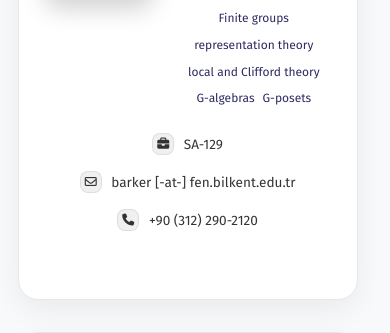
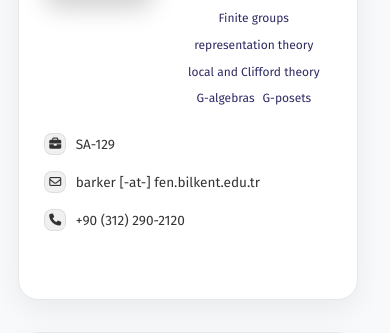
Before and after one commit to berkbavas/BilkentMathWebsite, a PHP site: page /faculty.html in a window 390 px wide. Shown: the part 2119-2452 px from the top of the page. Run offline with PHP 8.4, Linux system fonts and the light colour scheme.

Commit message:
Fix a minor bug.

```diff
--- a/assets/css/faculty.css
+++ b/assets/css/faculty.css
@@ -134,10 +134,6 @@
         margin: 0 auto;
     }
 
-    .faculty-meta li {
-        justify-content: center;
-    }
-
     .faculty-chips {
         justify-content: center;
     }
```
